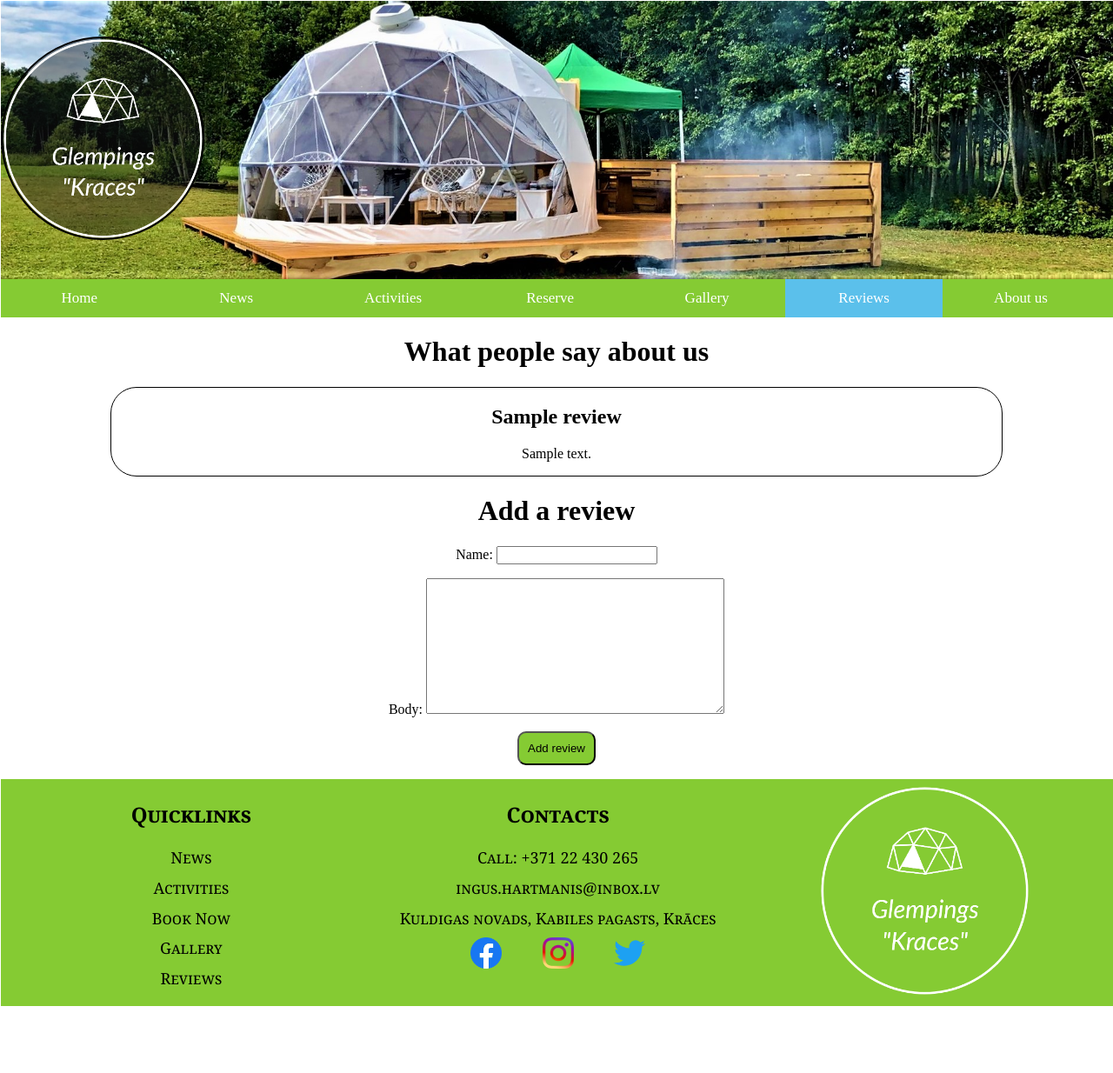
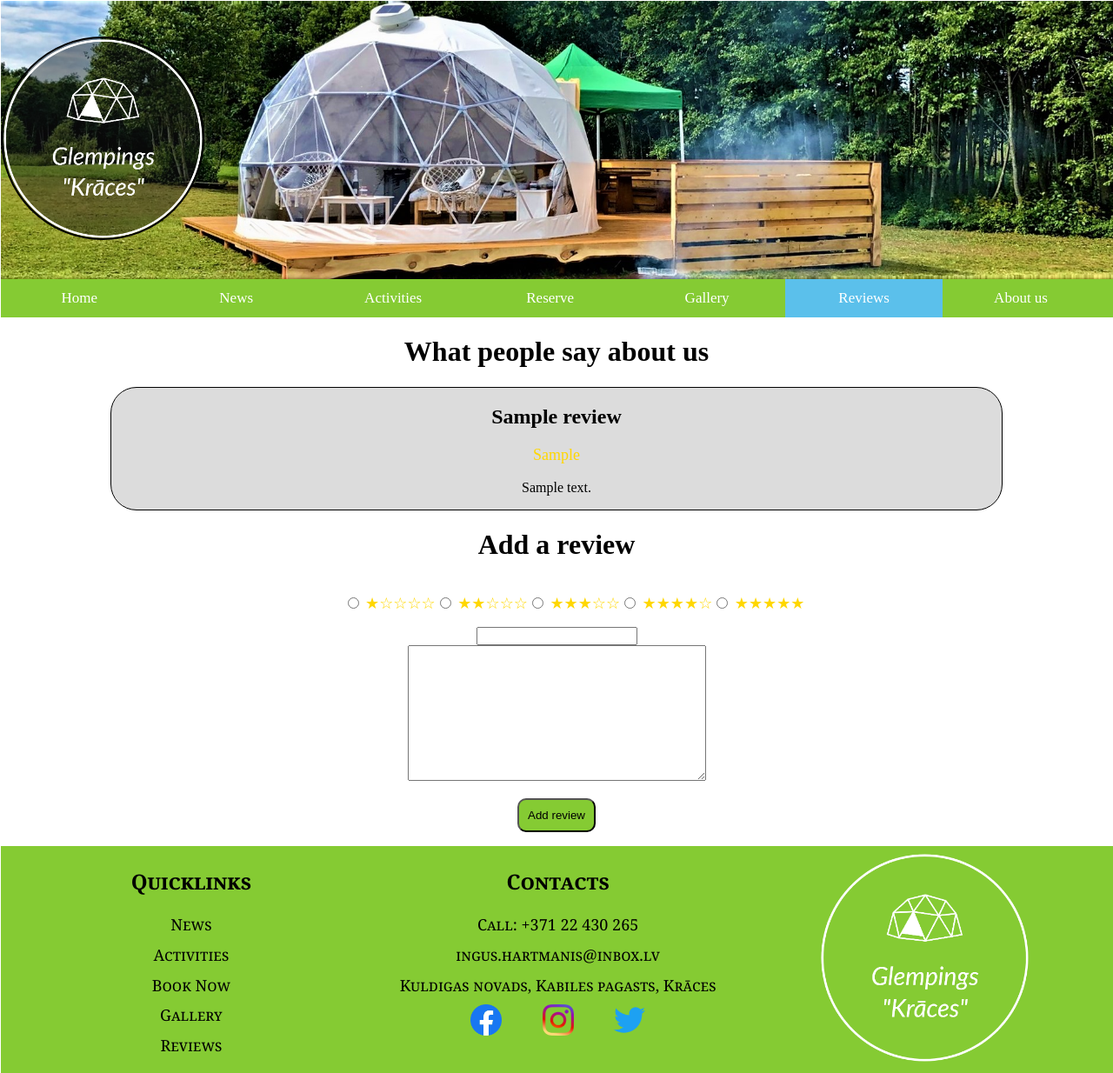
Before and after one commit to emilsberzs/glemping_kraces, a Django app: page /reviews/ in a window 1280 px wide. Shown: the whole page at 87% size. Before the commit the page ends 1157 px from the top, so only its background shows below. Run offline with Django 3.2, Linux system fonts and the light colour scheme; tables that the repository leaves empty hold one stand-in row (values such as "Sample post").

Commit message:
added rating to reviews, with stars, yellow stars

```diff
--- a/glemping/forms.py
+++ b/glemping/forms.py
@@ -1,15 +1,26 @@
 from django.forms import ModelForm
 from .models import Review, Reservation
+from django import forms
 
 
 class ReviewForm(ModelForm):
+    RATING_CHOICES = (
+        ('★☆☆☆☆', '★☆☆☆☆'),
+        ('★★☆☆☆', '★★☆☆☆'),
+        ('★★★☆☆', '★★★☆☆'),
+        ('★★★★☆', '★★★★☆'),
+        ('★★★★★', '★★★★★')
+    )
+    rating = forms.ChoiceField(
+        choices=RATING_CHOICES, widget=forms.RadioSelect())
+
     class Meta:
         model = Review
-        fields = ('name', 'body')
+        fields = ('rating', 'name', 'body')
 
 
 class ReservationForm(ModelForm):
 
     class Meta:
         model = Reservation
-        fields = ('name', 'surname', 'phone_number', 'email', 'date',)
+        fields = ('name', 'surname', 'phone_number', 'email', 'date')
--- a/glemping/models.py
+++ b/glemping/models.py
@@ -79,10 +79,12 @@ class Picture(models.Model):
 
 
 class Review(models.Model):
+
     name = models.CharField(max_length=50)
     body = models.TextField()
     created = models.DateTimeField(auto_now_add=True)
     active = models.BooleanField(default=True)
+    rating = models.CharField(max_length=5, default='5')
 
     class Meta:
         ordering = ('created',)
--- a/glemping/static/css/glemping.css
+++ b/glemping/static/css/glemping.css
@@ -254,6 +254,7 @@ iframe {
   padding: 1rem;
   text-align: right;
   position: relative;
+
 }
 
 #submit-button {
@@ -282,7 +283,9 @@ iframe {
   grid-column: col-start 8 / span 6;
 }
 
-.reviews {
+.review {
+  background-color: rgba(128, 128, 128, 0.274);
+  margin: 5px auto 0 auto;
 
 }
 
@@ -307,6 +310,79 @@ input[type=submit] {
 }
 
 
+
+#review-rating ul {
+  list-style-type: none;
+  display: inline-flex;
+}
+
+#review-rating ul li {
+  color: gold;
+  font-size: large;
+}
+
+#review-rating p {
+  color: gold;
+  font-size: large;
+}
+
+.rating label {
+  position: absolute;
+  top: 0;
+  left: 0;
+  height: 100%;
+  cursor: pointer;
+}
+
+.rating label:last-child {
+  position: static;
+}
+
+.rating label:nth-child(1) {
+  z-index: 5;
+}
+
+.rating label:nth-child(2) {
+  z-index: 4;
+}
+
+.rating label:nth-child(3) {
+  z-index: 3;
+}
+
+.rating label:nth-child(4) {
+  z-index: 2;
+}
+
+.rating label:nth-child(5) {
+  z-index: 1;
+}
+
+.rating label input {
+  position: absolute;
+  top: 0;
+  left: 0;
+  opacity: 0;
+}
+
+.rating label .icon {
+  float: left;
+  color: transparent;
+}
+
+.rating label:last-child .icon {
+  color: #000;
+}
+
+.rating:not(:hover) label input:checked ~ .icon,
+.rating:hover label:hover input ~ .icon {
+  color: gold;
+}
+
+.rating label input:focus:not(:checked) ~ .icon:last-child {
+  color: #000;
+  text-shadow: 0 0 5px gold;
+}
   @media (max-width:500px){
 
 
--- a/glemping/templates/glemping/reviews/review.html
+++ b/glemping/templates/glemping/reviews/review.html
@@ -8,13 +8,27 @@
     {% for review in reviews %}
     <div class="review">
         <h2>{{review.name}}</h2>
+        <div id="review-rating">
+            <p>{{review.rating}}</p>
+        </div>
         <p>{{review.body|linebreaks}}</p>
     </div>
     {% endfor %}
 </div>
 <h1>Add a review</h1>
+
 <form method="POST">
-    {{review_form.as_p}}
+    <div id="review_form">
+        <div id="review-rating">
+            {{review_form.rating}}
+        </div>
+        <div id="review-name">
+            {{review_form.name}}
+        </div>
+        <div id="review-body">
+            {{review_form.body}}
+        </div>
+    </div>
     {% csrf_token %}
     <p><input type="submit" value="Add review"></p>
 </form>
```
Also changed, not shown: glemping/templates/glemping/rating.html (added, +32 -0 lines), glemping/templates/glemping/reviews/review_added.html (+7 -2 lines), glemping/migrations/0017_review_rating.py (added), glemping/static/kraces-logo-3.png.
